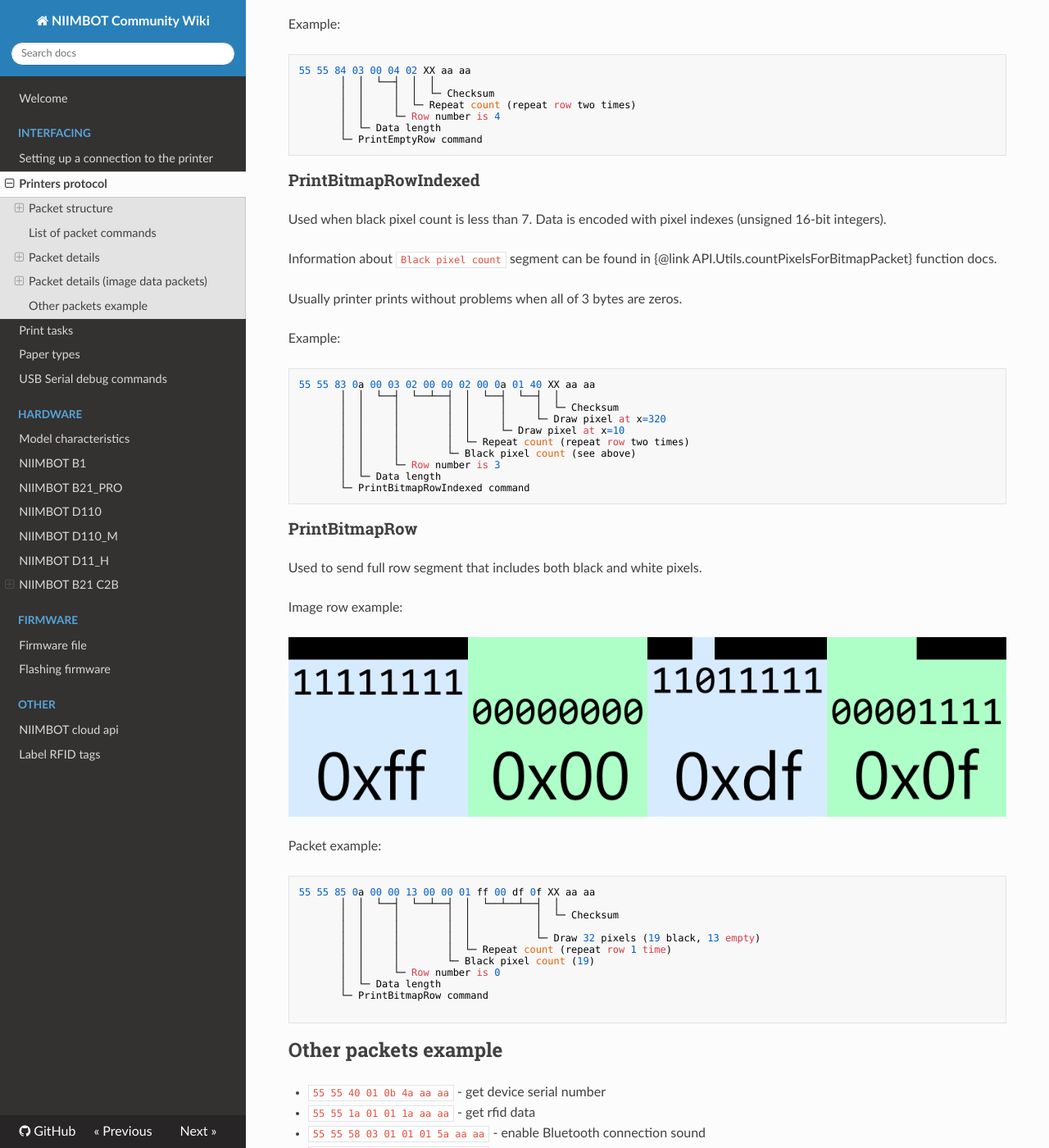
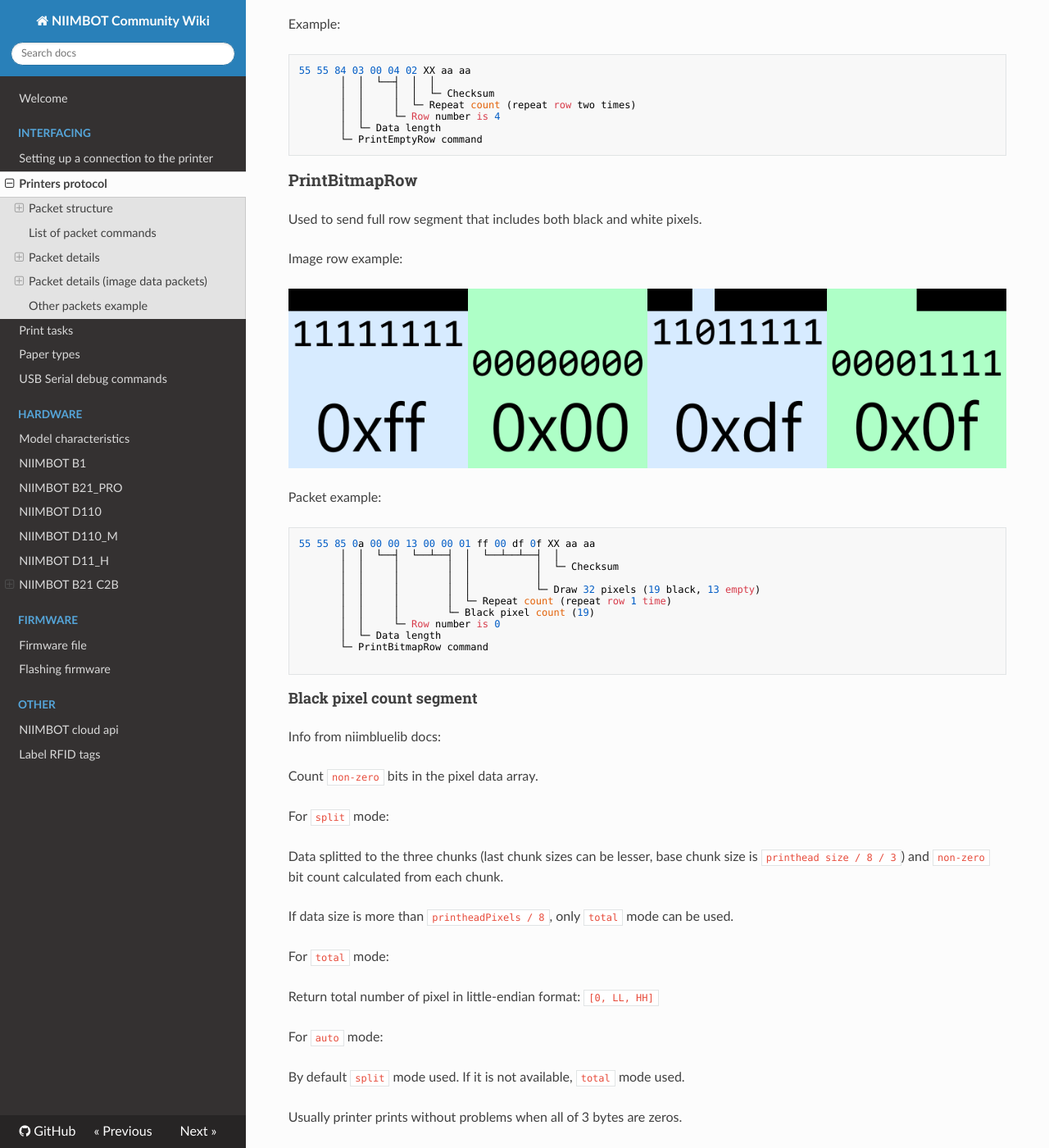
Before and after one commit to MultiMote/niimbot-wiki, an MkDocs documentation site: the page built from docs/interfacing/proto.md, in a window 1280 px wide and 1400 px high, scrolled down 6094 px. Shown: the whole window at 82% size. Built offline with MkDocs 1.6.1, drawn with Linux system fonts in a browser that asks for light colours; nearby versions of some CDN libraries; some of the changed text lies outside the part shown.

Commit message:
Fix "Black pixel count" segment info

````diff
--- a/docs/interfacing/proto.md
+++ b/docs/interfacing/proto.md
@@ -262,29 +262,6 @@ Example:
        └─ PrintEmptyRow command
 ```
 
-### PrintBitmapRowIndexed
-
-Used when black pixel count is less than 7. Data is encoded with pixel indexes (unsigned 16-bit integers).
-
-Information about `Black pixel count` segment can be found in {@link API.Utils.countPixelsForBitmapPacket} function docs.
-
-Usually printer prints without problems when all of 3 bytes are zeros.
-
-Example:
-
-```
-55 55 83 0a 00 03 02 00 00 02 00 0a 01 40 XX aa aa
-       │  │  └──┤  └──┴──┤  │  └──┤  └──┤  │
-       │  │     │        │  │     │     │  └─ Checksum
-       │  │     │        │  │     │     └─ Draw pixel at x=320
-       │  │     │        │  │     └─ Draw pixel at x=10
-       │  │     │        │  └─ Repeat count (repeat row two times)
-       │  │     │        └─ Black pixel count (see above)
-       │  │     └─ Row number is 3
-       │  └─ Data length
-       └─ PrintBitmapRowIndexed command
-```
-
 ### PrintBitmapRow
 
 Used to send full row segment that includes both black and white pixels.
@@ -309,6 +286,47 @@ Packet example:
 
 ```
 
+#### Black pixel count segment
+
+Info from niimbluelib docs:
+
+Count `non-zero` bits in the pixel data array.
+
+For `split` mode:
+
+Data splitted to the three chunks (last chunk sizes can be lesser, base chunk size is `printhead size / 8 / 3`) and `non-zero` bit count calculated from each chunk.
+
+If data size is more than `printheadPixels / 8`, only `total` mode can be used.
+
+For `total` mode:
+
+Return total number of pixel in little-endian format: `[0, LL, HH]`
+
+For `auto` mode:
+
+By default `split` mode used. If it is not available, `total` mode used.
+
+Usually printer prints without problems when all of 3 bytes are zeros.
+
+### PrintBitmapRowIndexed
+
+Used when black pixel count is less than 7. Data is encoded with pixel indexes (unsigned 16-bit integers).
+
+Example:
+
+```
+55 55 83 0a 00 03 02 00 00 02 00 0a 01 40 XX aa aa
+       │  │  └──┤  └──┴──┤  │  └──┤  └──┤  │
+       │  │     │        │  │     │     │  └─ Checksum
+       │  │     │        │  │     │     └─ Draw pixel at x=320
+       │  │     │        │  │     └─ Draw pixel at x=10
+       │  │     │        │  └─ Repeat count (repeat row two times)
+       │  │     │        └─ Black pixel count (see above)
+       │  │     └─ Row number is 3
+       │  └─ Data length
+       └─ PrintBitmapRowIndexed command
+```
+
 ## Other packets example
 
 * `55 55 40 01 0b 4a aa aa` - get device serial number
````
